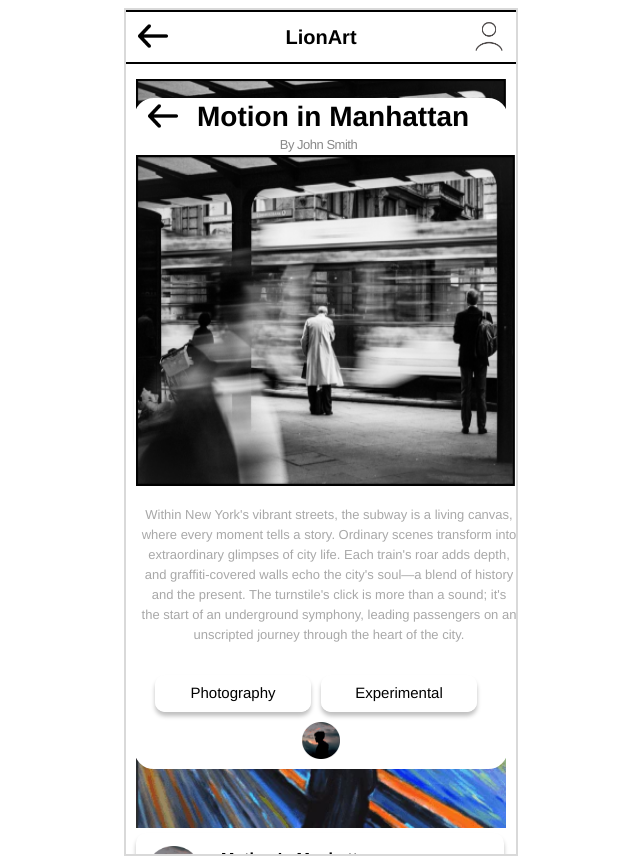
After one commit to MarthaWangechi/LionArt, a Flask app: template templates/art-piece-expanded.html in a window 1280 px wide. The commit adds this page. Shown: the whole page, without its empty margins (319-959 px from the left). Run offline with Flask 3, Linux system fonts and the light colour scheme; the template is opened without the code that fills it, so the values that code supplies are empty.

Commit message:
Added art piece expanded page

```diff
--- /dev/null
+++ b/static/art-piece-expanded-style.css
@@ -0,0 +1,307 @@
+html {
+    background-color: #ffffff;
+    display: flex;
+    flex-direction: row;
+    justify-content: center;
+    width: 100%;
+    font-family: "SFPro Text-Semibold", Helvetica;
+    font-size: 15px;
+    font-weight: 400;
+    line-height: 20px;
+    font-style: normal;
+  }
+
+.iphone-screen {
+    background-color: #ffffff;
+    overflow: hidden;
+    border: 2px solid;
+    border-color: #d9d9d9;
+    width: 390px;
+    height: 844px;
+    position: relative;
+  }
+
+.navigation-bar {
+    width: 390px;
+    height: 50px;
+    border-top: 2px solid black;
+    border-bottom: 2px solid black;
+    display: flex;
+    align-items: center;
+    justify-content: space-between;
+    margin-bottom: 15px;
+  }
+
+.navigation-bar-element {
+  display: inline-block;
+  margin-left: 7px;
+  margin-right: 7px;
+  font-weight: bold;
+  font-size: 20px;
+}
+
+.navigation-bar-image {
+  width: 40px;
+  height: 40px;
+}
+
+.search-bar {
+  margin: 0 auto;
+  width: 370px;
+  height: 30px;
+  border-radius: 10px;
+  border: 2px solid black;
+  display: flex;
+  align-items: center;
+}
+
+.search-icon {
+  width: 20px;
+  height: 20px;
+  padding-left: 5px;
+  padding-right: 5px;
+}
+
+.actual-search-bar {
+  font-family: "SFPro Text-Semibold", Helvetica;
+  font-size: 15px;
+  font-weight: 400;
+  line-height: 20px;
+  font-style: normal;
+  width: 85%;
+  border: 2px solid white;
+}
+
+.filter-list {
+  width: 370px;
+  display: flex;
+  overflow-x: auto;
+  white-space: nowrap;
+  padding-top: 20px;
+  padding-bottom: 15px;
+  margin: 0 auto;
+}
+
+.filter-item {
+  width: 70px;
+  height: 90px;
+  display: flex;
+  flex-direction: column;
+  align-items: center;
+  margin-right: 10px;
+}
+
+.filter-image {
+  width: 70px;
+  height: 70px;
+}
+
+.filter-text {
+  font-family: "SFPro Text-Semibold", Helvetica;
+  font-size: 15px;
+  font-weight: 400;
+  line-height: 20px;
+  font-style: normal;
+}
+
+.art-display {
+  width: 385px;
+  height: 654px;
+  /*overflow-y: auto;*/
+  margin: 0 auto;
+}
+
+.art-block {
+  width: 370px;
+  border: 0px;
+  margin: 0 auto 15px;
+  border-color: white;
+}
+
+.art-piece-block {
+  width: 370px;
+  height: auto;
+  margin-bottom: 0px;
+  border: 0px;
+  left: 0;
+  object-fit: cover;
+  border-color: white;
+}
+
+.art-piece-block-2 {
+    width: 379px;
+    height: 331px;
+    border: 0px;
+}
+
+.art-caption-block {
+  width: 348px;
+  height: 80px;
+  padding: 0px 10px 0px 10px;
+  display: flex;
+  align-items: center;
+  border-radius: 10px;
+  box-shadow: 0px 4px 4px #00000040;
+}
+
+.profile-picture {
+  width: 55px;
+  height: 53px;
+  vertical-align: middle;
+  padding-right: 20px;
+}
+
+.title {
+  font-weight: 700;
+  font-size: 16px;
+  padding-bottom: 7px;
+}
+
+.artist-bio {
+  font-weight: 100px;
+  color: #A8A8A8;
+
+}
+
+a {
+  text-decoration: none;
+  color: inherit;
+  width: 390px;
+}
+
+.artist-bio-2 {
+    margin-top: 55px;
+    text-align: center;
+    border: 2px solid rgb(255, 255, 255);
+
+    position: relative;
+    top: -870px;
+    left: 50%;
+    transform: translateX(-50%);
+    height: 667px;
+    width: 370px;
+    background-color: white;
+    border-radius: 20px;
+    padding-bottom: 0px;
+}
+
+#about {
+    font-family: "SFPro Text-Semibold", Helvetica;
+    font-size: 20px;
+    font-weight: 400;
+    line-height: 40px;
+    font-style: normal;
+    margin-bottom: 5px;
+}
+
+.long-intro {
+    font-family: "SFPro Text-Semibold", Helvetica;
+    font-size: 13px;
+    font-weight: 400;
+    line-height: 20px;
+    font-style: normal;
+    margin-bottom: 10px;
+    margin-top: 14px;
+    color: #A8A8A8;
+    margin-left: 5px;
+    margin-right: 5px;
+    width: 376px;
+    height: 160px;
+}
+
+.navigation-bar-2 {
+    width: 365px;
+    height: 35px;
+    display: flex;
+    align-items: center;
+}
+
+.navigation-bar-element-2 {
+    display: inline-block;
+    margin-left: 7px;
+    margin-right: 7px;
+    font-weight: bold;
+    font-size: 28px;
+    height: 20px;
+
+}
+
+.artist-name-box {
+    width: 365px;
+    height: 20px;
+    display: flex;
+    align-items: center;
+    justify-content: center;
+}
+
+.artist-name-box .artist-name {
+    position: relative;
+    top: 0;
+    left: 0;
+    font-weight: 300;
+    color: #888888;
+    font-size: 13px;
+    text-align: center;
+    letter-spacing: -0.5px;
+    line-height: 20px;
+    white-space: nowrap;
+}
+
+.tag-list {
+    display: flex;
+    flex-wrap: wrap;
+    align-items: center;
+    justify-content: center;
+    margin-top: 0px;
+}
+
+.profile-picture-2 {
+    width: 38px;
+    height: 37px;
+}
+
+.tag {
+    border: 2px solid rgb(255, 255, 255);
+    width: 152px;
+    height: 33px;
+    margin-bottom: 10px;
+    text-align: center;
+    margin-right: 10px;
+    box-shadow: 0px 4px 4px 0px rgba(0, 0, 0, 0.25);
+    border-radius: 10px;
+    display: flex;
+    flex-wrap: wrap;
+    align-items: center;
+    justify-content: center;
+}
+
+.external-links {
+    height: 60px;
+    width: 370px;
+    display: flex;
+    justify-content: space-between;
+    align-items: center;
+    margin-bottom: 0px;
+    padding-left: 10px;
+    padding-right: 10px;
+    padding-top: 10px;
+    z-index: -1;
+    position:relative;
+}
+
+.external-links img {
+    width: 60px;
+    height: 60px;
+}
+
+.bottom-navbar {
+  position: fixed; /* Make the navbar fixed to the bottom of the viewport. */
+  bottom: 0; /* Position it at the bottom. */
+  width: 100vw; /* Make it full width. */
+  height: 50px; /* Set your desired height for the navbar. */
+  background-color: yellow; /* Choose a background color. */
+  display: flex; /* Arrange content horizontally. */
+  justify-content: space-between; /* Distribute content evenly. */
+  align-items: center; /* Vertically center content. */
+  /* Additional styling as needed for borders, text, icons, etc. */
+}
--- /dev/null
+++ b/templates/art-piece-expanded.html
@@ -0,0 +1,73 @@
+<!DOCTYPE html>
+<html>
+  <head>
+    <!--<link rel="stylesheet" href="{{ url_for('static', filename = 'art-piece-expanded-style.css')}}" /> -->
+    <link rel="stylesheet" href="/Users/marthanjuguna/Documents/FALL-2023/ui/LionArt/static/art-piece-expanded-style.css" />
+  </head>
+  <body>
+    <div class="iphone-screen">
+        <div class="navigation-bar">
+            <div class="navigation-bar-element"><a href="#" onclick="window.history.back()"><img class="navigation-bar-image" src="/Users/marthanjuguna/Documents/FALL-2023/ui/LionArt/static/img/back-button.png" alt="Back Button"></a></div>
+            <div class="navigation-bar-element">LionArt</div>
+            <div class="navigation-bar-element"><img class="navigation-bar-image" src="/Users/marthanjuguna/Documents/FALL-2023/ui/LionArt/static/img/profile-button.png" alt="Menu"></div>
+        </div>
+        <div class="art-display">
+            <!--<div class="scrollable-area">-->
+                <a href = "{{ url_for('display_artist_profile')}}">
+                    <div class="art-block">
+                        <img class="art-piece-block" src="/Users/marthanjuguna/Documents/FALL-2023/ui/LionArt/static/img/john_art.png">
+                        <div class="art-caption-block">
+                            <img class="profile-picture" src="/Users/marthanjuguna/Documents/FALL-2023/ui/LionArt/static/img/john_pic.png">
+                            <div class="art-caption">
+                                <div class="title">
+                                    Motion In Manhattan
+                                </div>
+                                <div class="artist-bio">
+                                    John Smith
+                                </div>
+                            </div>
+                        </div>
+                    </div>
+                </a>
+                <a href = "{{ url_for('display_artist_profile')}}">
+                    <div class="art-block">
+                        <img class="art-piece-block" src="/Users/marthanjuguna/Documents/FALL-2023/ui/LionArt/static/img/art-piece-2.png">
+                        <div class="art-caption-block">
+                            <img class="profile-picture" src="/Users/marthanjuguna/Documents/FALL-2023/ui/LionArt/static/img/john_pic.png">
+                            <div class="art-caption">
+                                <div class="title">
+                                    Motion In Manhattan
+                                </div>
+                                <div class="artist-bio">
+                                    John Smith
+                                </div>
+                            </div>
+                        </div>
+                    </div>
+                </a>
+                <div class="artist-bio-2">
+                    <div class="navigation-bar-2">
+                        <div class="navigation-bar-element"><a href="#" onclick="window.history.back()"><img class="navigation-bar-image" src="/Users/marthanjuguna/Documents/FALL-2023/ui/LionArt/static/img/back-button.png" alt="Back Button"></a></div>
+                        <div class="navigation-bar-element-2">Motion in Manhattan</div>
+                    </div>
+                    <div class="artist-name-box">
+                        <div class="artist-name">By John Smith</div>
+                    </div>
+                    <img class="art-piece-block-2" src="/Users/marthanjuguna/Documents/FALL-2023/ui/LionArt/static/img/john_art.png">
+                    <div class="long-intro">
+                        Within New York's vibrant streets, the subway is a living canvas, where every moment tells a story. Ordinary scenes transform into extraordinary glimpses of city life. Each train's roar adds depth, and graffiti-covered walls echo the city's soul—a blend of history and the present. The turnstile's click is more than a sound; it's the start of an underground symphony, leading passengers on an unscripted journey through the heart of the city.
+                    </div>
+                    <div class="tag-list">
+                        <div class="tag">Photography</div>
+                        <div class="tag">Experimental</div>
+                    </div>
+                    <div>
+                        <img class="profile-picture-2" src="/Users/marthanjuguna/Documents/FALL-2023/ui/LionArt/static/img/john_pic.png">
+                    </div>
+                </div>
+            <!--</div>-->
+
+        </div>
+    </div>
+  </body>
+</html>
--- a/templates/landing-page.html
+++ b/templates/landing-page.html
@@ -30,7 +30,7 @@
                 </a>
                 <a href = "{{ url_for('display_artist_profile')}}">
                     <div class="art-block">
-                        <img class="art-piece-block" src="{{ url_for('static', filename = 'img/john_art.png') }}">
+                        <img class="art-piece-block" src="{{ url_for('static', filename = 'img/art-piece-2.png') }}">
                         <div class="art-caption-block">
                             <img class="profile-picture" src="{{ url_for('static', filename = 'img/john_pic.png') }}">
                             <div class="art-caption">
```
Also changed, not shown: static/img/art-piece-2.png (added), 1 other file.
